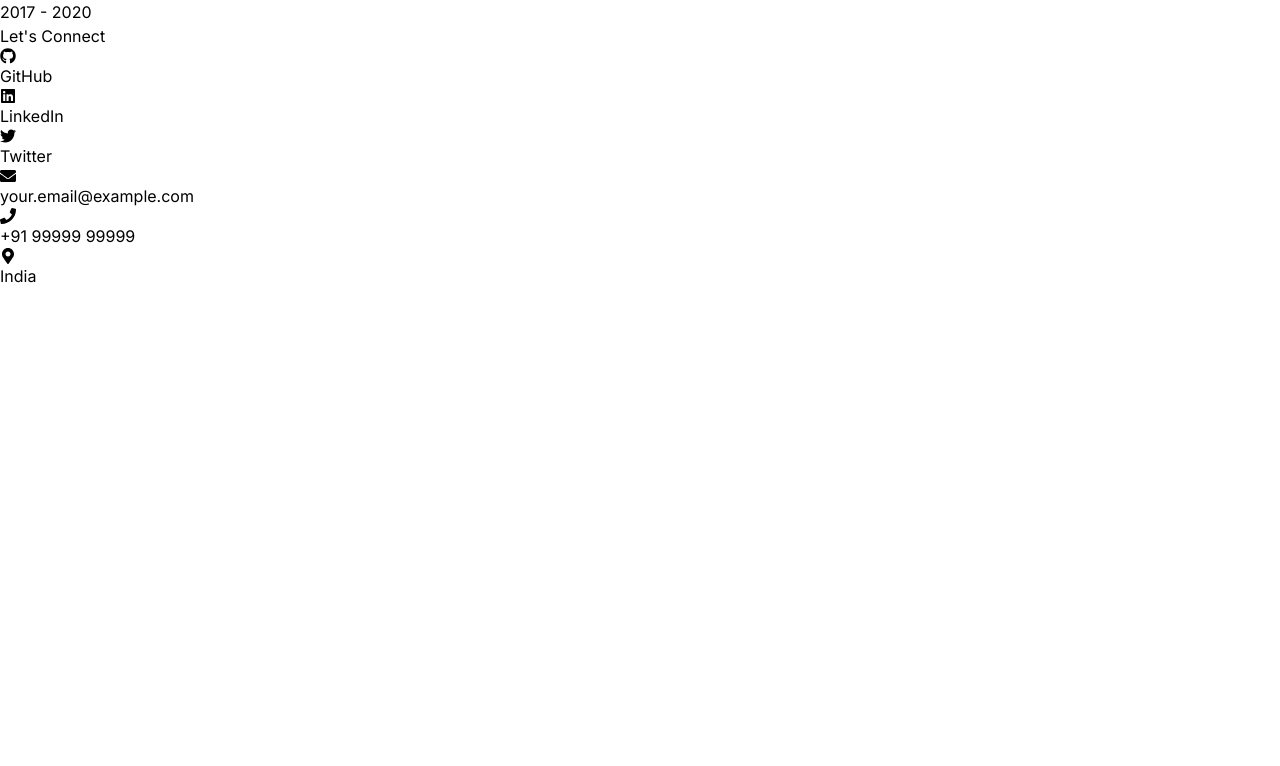
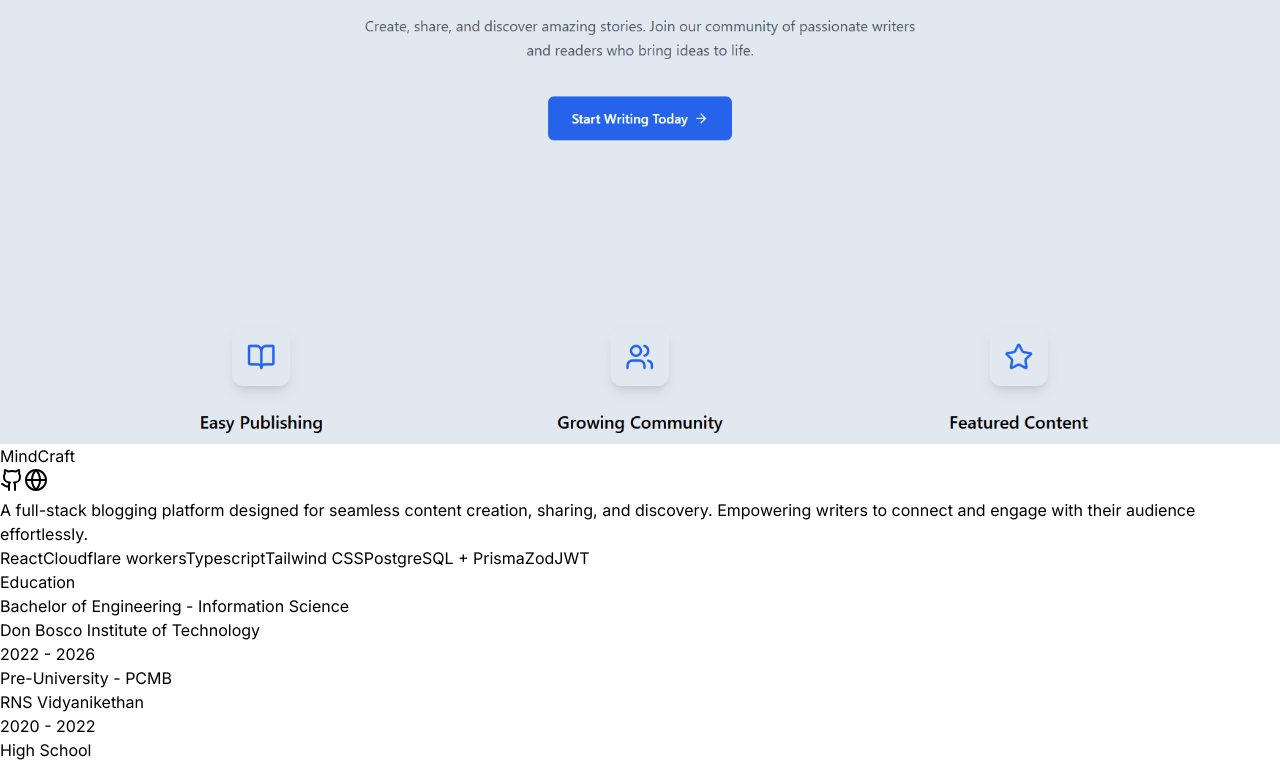
Before and after one commit to HRgowda/portfolio, a Next.js app: page / in a window 1280 px wide. Shown: the part 6629-7395 px from the top of the page. Before the commit the page ends 6917 px from the top, so only its background shows below. Built offline with nearby package versions, Linux system fonts and the light colour scheme; no server answers.

Commit message:
modified project component

```diff
--- a/components/designs/projects.tsx
+++ b/components/designs/projects.tsx
@@ -27,7 +27,7 @@ export function Project() {
       title: "TaskForge",
       description: "A full-stack application automating the bounty distribution process for GitHub issues. Users can submit bounty details, and the application validates and sends the bounty directly to the recipient without requiring manual intervention.",
       tech: ["NextJs", "TypeScript", "Express Js", "Tailwind CSS", "Shadcn", "PostgresSQL + Prisma", "Kafka"],
-      link: "#",
+      link: process.env.NEXT_PUBLIC_TASKFORGE_URL,
       github: process.env.NEXT_PUBLIC_TASKFORGE_GITHUB,
       image: "/taskforge.png"
     },
@@ -38,6 +38,14 @@ export function Project() {
       link: "#",
       github: process.env.NEXT_PUBLIC_REPOSPHERE_GITHUB,
       image: "/repo.png"
+    },
+    {
+      title: "MindCraft",
+      description: "A full-stack blogging platform designed for seamless content creation, sharing, and discovery. Empowering writers to connect and engage with their audience effortlessly.",
+      tech: ["React", "Cloudflare workers", "Typescript", "Tailwind CSS", "PostgreSQL + Prisma", "Zod", "JWT"],
+      link: process.env.NEXT_PUBLIC_MINDCRAFT_URl,
+      github: process.env.NEXT_PUBLIC_MINDCRAFT_GITHUB,
+      image: "/mindcraft.png"
     },
   ];
 
```
Also changed, not shown: public/mindcraft.png (added).
